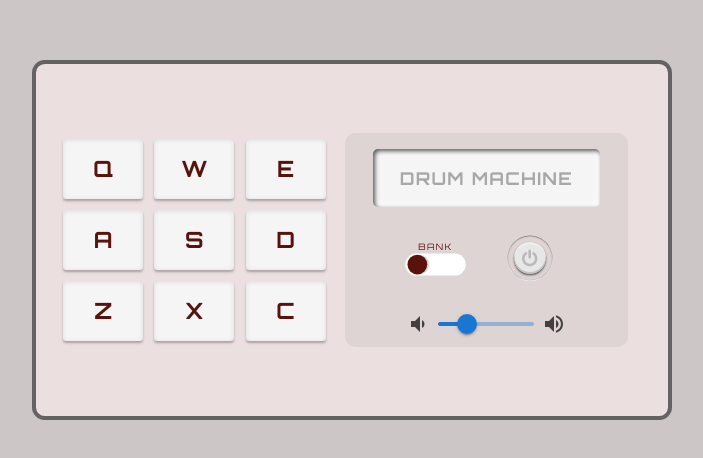
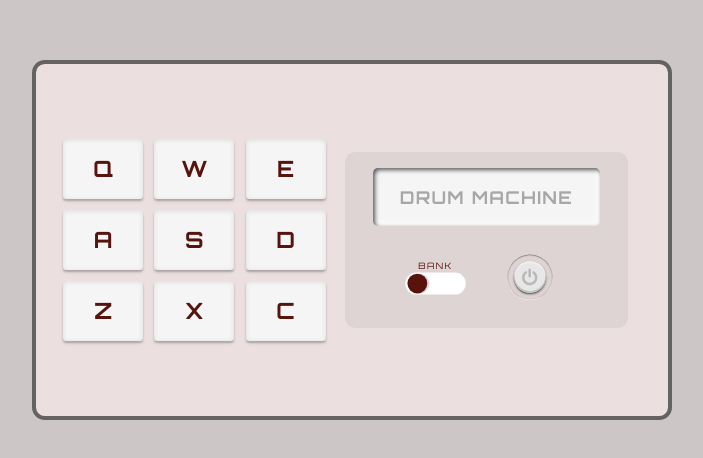
Before and after one commit to suongfiori/React-drum-machine, a React (Vite) app: page / in a window 1280 px wide. Shown: the part 160-618 px from the top of the page, without its empty margins (288-991 px from the left). Built offline with nearby package versions, Linux system fonts and the light colour scheme.

Commit message:
resolve dependencies conflict

```diff
--- a/src/components/DisplayZone.jsx
+++ b/src/components/DisplayZone.jsx
@@ -1,17 +1,16 @@
-import VolumeInput from './VolumeInput';
 import ToggleBank from './ToggleBank';
 import Display from './Display';
 import PowerButton from './PowerButton';
 
 const DisplayZone = ({
   message,
-  setMessage,
-  volume,
   togglePower,
-  handleVolumeChange,
   toggleState,
   toggleBank,
   powerState
+  // setMessage,
+  // volume,
+  // handleVolumeChange,
 }) => {
 
   return (
@@ -29,13 +28,6 @@ const DisplayZone = ({
           togglePower={togglePower}
         />
       </div>
-      <VolumeInput
-          volume={volume}
-          onVolumeChange={handleVolumeChange}
-          setMessage={setMessage}
-          powerState={powerState}
-          disabled={!powerState}
-      />
     </div>
   )
 }
--- a/src/components/VolumeInput.jsx
+++ /dev/null
@@ -1,41 +0,0 @@
-import Box from '@mui/material/Box';
-import Stack from '@mui/material/Stack';
-import Slider from '@mui/material/Slider';
-import VolumeDown from '@mui/icons-material/VolumeDown';
-import VolumeUp from '@mui/icons-material/VolumeUp';
-// import { styled } from '@mui/material/styles';
-
-
-// const CustomSlider = styled(Slider)(({ theme }) => ({
-//   color: '#b25244',
-//   '& .MuiSlider-thumb': {
-//     backgroundColor: '#5e1912',
-//   },
-// }))
-
-const VolumeInput = ({ volume, onVolumeChange, setMessage, powerState }) => {
-  const handleChange = (event, newValue) => {
-    onVolumeChange(newValue)
-    setMessage(`Volume: ${Math.round(newValue * 100).toString()}`)
-    setTimeout(() => setMessage(""), 1000)
-  }
-  return (
-    <Box sx={{ width: 160 }}>
-      <Stack spacing={1} direction="row" sx={{ mb: 1 }} alignItems="center">
-        <VolumeDown />
-        <Slider
-          aria-label="Volume"
-          value={volume}
-          onChange={handleChange}
-          min={0}
-          max={1}
-          step={0.02}
-          disabled={powerState}
-        />
-        <VolumeUp />
-      </Stack>
-    </Box>
-  )
-}
-
-export default VolumeInput
```
